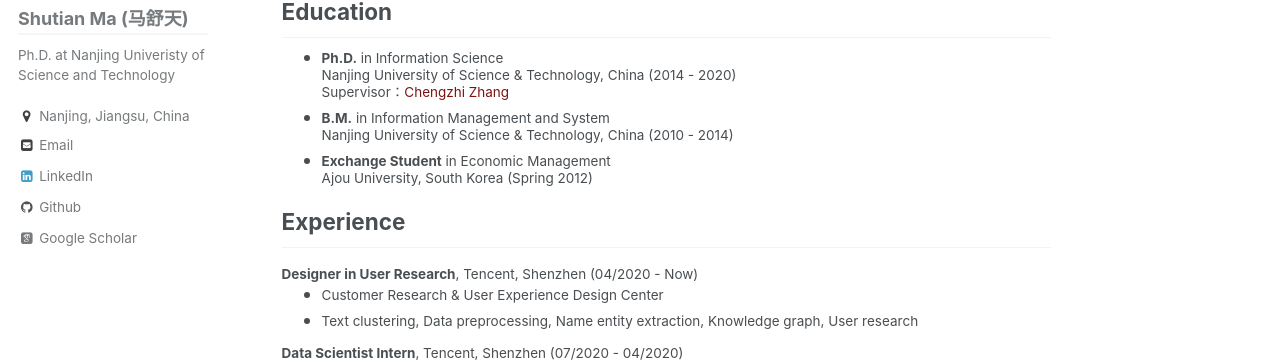
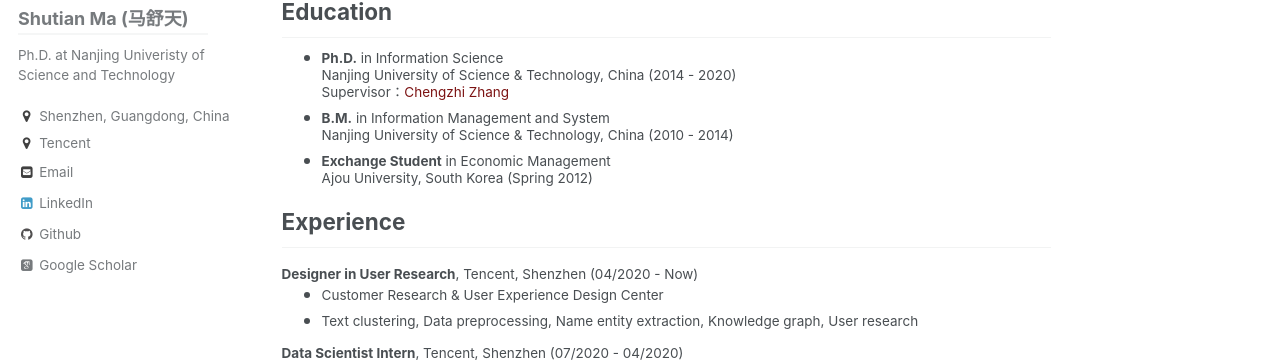
Before and after one commit to michellemashutian/michellemashutian.github.io_old, a Jekyll site: the page built from _pages/about.md, in a window 1280 px wide. Shown: the part 283-645 px from the top of the page. Built offline with Jekyll 4.4.1, drawn with Linux system fonts in a browser that asks for light colours; some web fonts are replaced.

Commit message:
Update _config.yml

```diff
--- a/_config.yml
+++ b/_config.yml
@@ -81,8 +81,8 @@ author:
   name             : "Shutian Ma (马舒天)"
   avatar           : "profile.png"
   bio              : "Ph.D. at Nanjing Univeristy of Science and Technology"
-  location         : "Nanjing, Jiangsu, China"
-  employer         :
+  location         : "Shenzhen, Guangdong, China"
+  employer         : "Tencent"
   googlescholar    : "https://scholar.google.com/citations?user=D7wgsokAAAAJ&hl=en"
   email            : "mashutian0608@hotmail.com"
   uri              :
```
